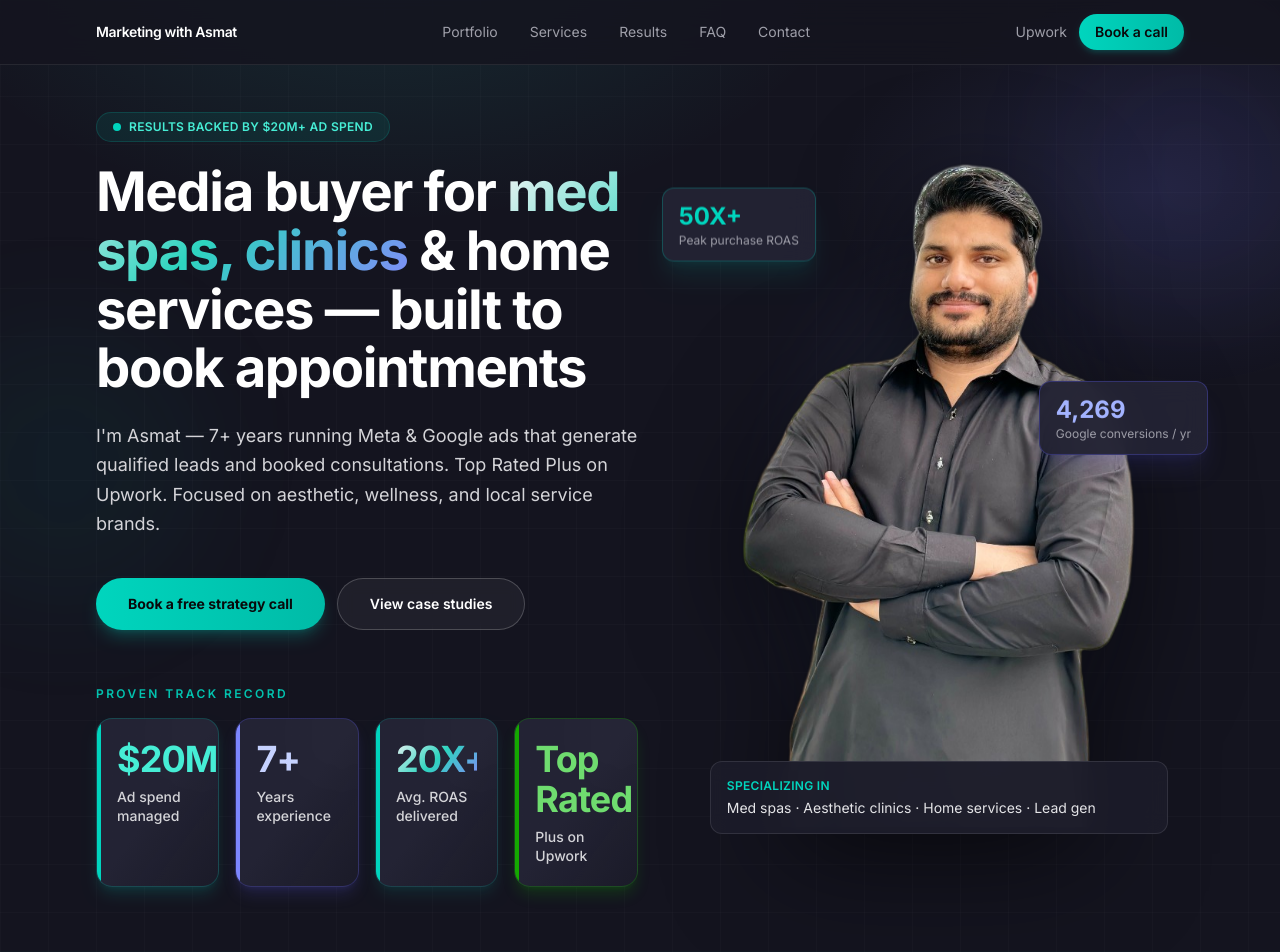
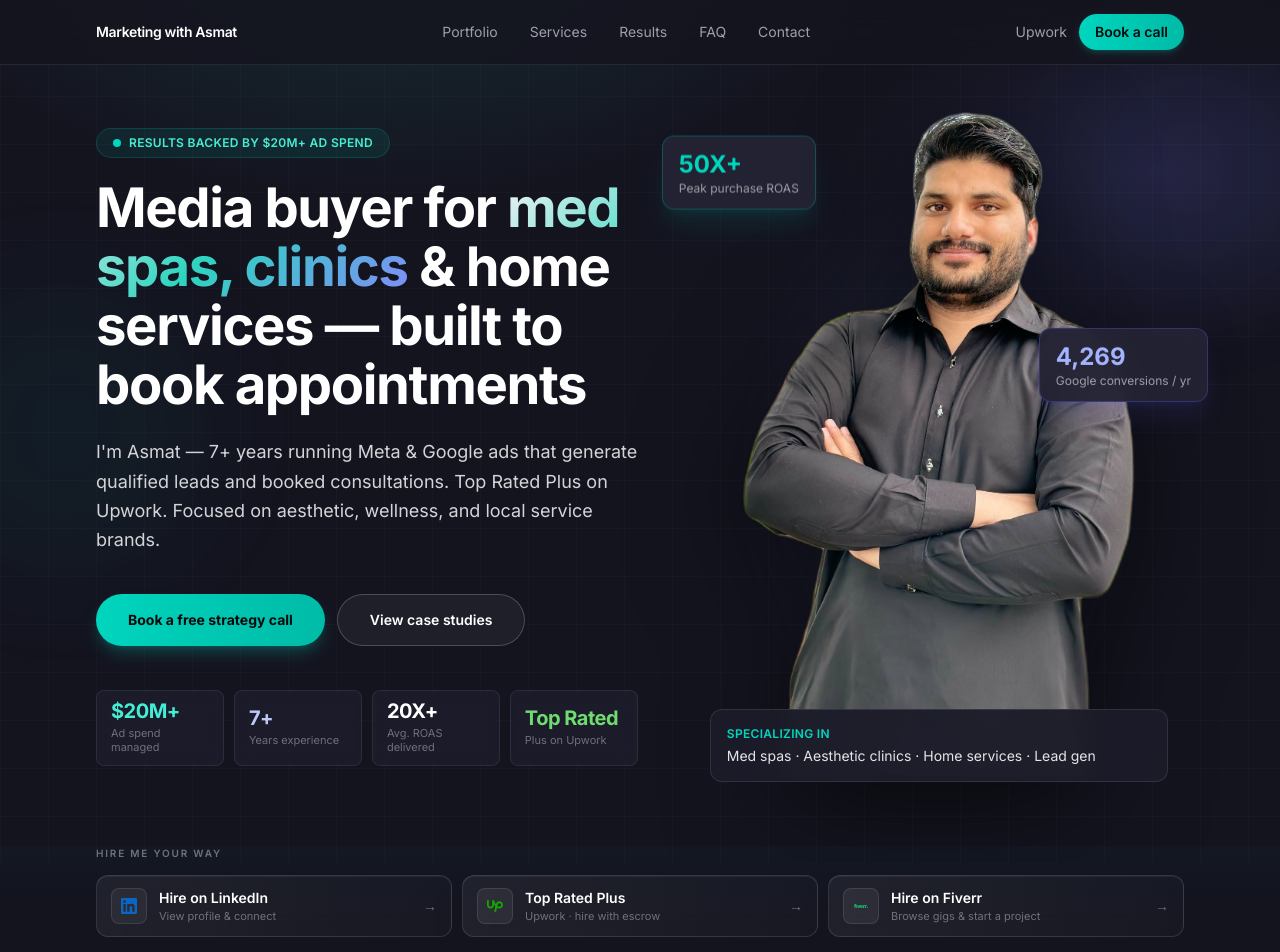
Before and after one commit to asmat16/marketing-with-asmat, a Next.js app: page / in a window 1280 px wide. Shown: the top 952 px of the page. Built offline with nearby package versions, Linux system fonts and the light colour scheme.

Commit message:
Scale down hero stat cards for tighter alignment with hero layout.

```diff
--- a/src/components/Hero.tsx
+++ b/src/components/Hero.tsx
@@ -95,80 +95,38 @@ export function Hero() {
             </Link>
           </motion.div>
 
-          <motion.div
+          <motion.dl
             custom={4}
             initial="hidden"
             animate="visible"
             variants={fadeUp}
-            className="mt-12 sm:mt-14"
+            className="mt-10 grid grid-cols-2 gap-2 sm:mt-11 sm:grid-cols-4 sm:gap-2.5"
           >
-            <p className="mb-4 text-xs font-semibold tracking-[0.2em] text-teal-400/90 uppercase">
-              Proven track record
-            </p>
-            <dl className="grid grid-cols-2 gap-3 sm:grid-cols-4 sm:gap-4">
             {heroStats.map((stat, index) => {
-                const accents = [
-                  {
-                    bar: "bg-teal-400",
-                    border: "border-teal-500/25",
-                    glow: "shadow-teal-500/15",
-                    hoverBorder: "hover:border-teal-400/50",
-                    hoverGlow: "hover:shadow-teal-500/25",
-                    value: "text-teal-300",
-                  },
-                  {
-                    bar: "bg-indigo-400",
-                    border: "border-indigo-500/25",
-                    glow: "shadow-indigo-500/15",
-                    hoverBorder: "hover:border-indigo-400/50",
-                    hoverGlow: "hover:shadow-indigo-500/25",
-                    value: "text-indigo-200",
-                  },
-                  {
-                    bar: "bg-teal-400",
-                    border: "border-teal-500/20",
-                    glow: "shadow-teal-500/10",
-                    hoverBorder: "hover:border-teal-400/45",
-                    hoverGlow: "hover:shadow-teal-500/20",
-                    value: "text-gradient",
-                  },
-                  {
-                    bar: "bg-[#14A800]",
-                    border: "border-[#14A800]/30",
-                    glow: "shadow-[#14A800]/20",
-                    hoverBorder: "hover:border-[#14A800]/55",
-                    hoverGlow: "hover:shadow-[#14A800]/30",
-                    value: "text-[#6fdc6f]",
-                  },
+              const valueStyles = [
+                "text-teal-300",
+                "text-indigo-200/95",
+                "text-white",
+                "text-[#6fdc6f]",
               ] as const;
-                const accent = accents[index] ?? accents[0];
 
               return (
                 <div
                   key={stat.label}
-                    className={`group relative overflow-hidden rounded-2xl border bg-gradient-to-br from-[var(--card)] via-[var(--card)] to-[var(--surface)]/90 p-4 shadow-lg backdrop-blur-md transition-all duration-300 ease-out hover:-translate-y-1 sm:p-5 ${accent.border} ${accent.glow} ${accent.hoverBorder} ${accent.hoverGlow}`}
+                  className="flex min-h-[4.25rem] flex-col justify-center rounded-lg border border-white/[0.08] bg-[var(--card)]/50 px-3 py-2.5 backdrop-blur-sm transition-colors duration-300 hover:border-white/15 hover:bg-[var(--card)]/75 sm:min-h-[4.5rem] sm:px-3.5"
                 >
-                    <span
-                      aria-hidden
-                      className={`absolute left-0 top-0 h-full w-1 ${accent.bar} transition-all duration-300 group-hover:w-1.5`}
-                    />
-                    <span
-                      aria-hidden
-                      className="pointer-events-none absolute -right-6 -top-6 h-20 w-20 rounded-full bg-white/[0.03] blur-2xl transition-opacity duration-300 group-hover:opacity-100"
-                    />
                   <dt
-                      className={`relative text-2xl font-bold tracking-tight sm:text-[1.75rem] lg:text-4xl ${accent.value}`}
+                    className={`text-lg font-bold leading-none tracking-tight sm:text-xl ${valueStyles[index] ?? valueStyles[0]}`}
                   >
                     {stat.value}
                   </dt>
-                    <dd className="relative mt-2 text-xs font-medium leading-snug text-zinc-300 transition-colors duration-300 group-hover:text-zinc-100 sm:text-sm">
+                  <dd className="mt-1.5 text-[10px] leading-tight text-zinc-500 sm:text-[11px]">
                     {stat.label}
                   </dd>
                 </div>
               );
             })}
-            </dl>
-          </motion.div>
+          </motion.dl>
         </div>
 
         <motion.div
```
Lines whose indentation alone changed are shown as unchanged.
